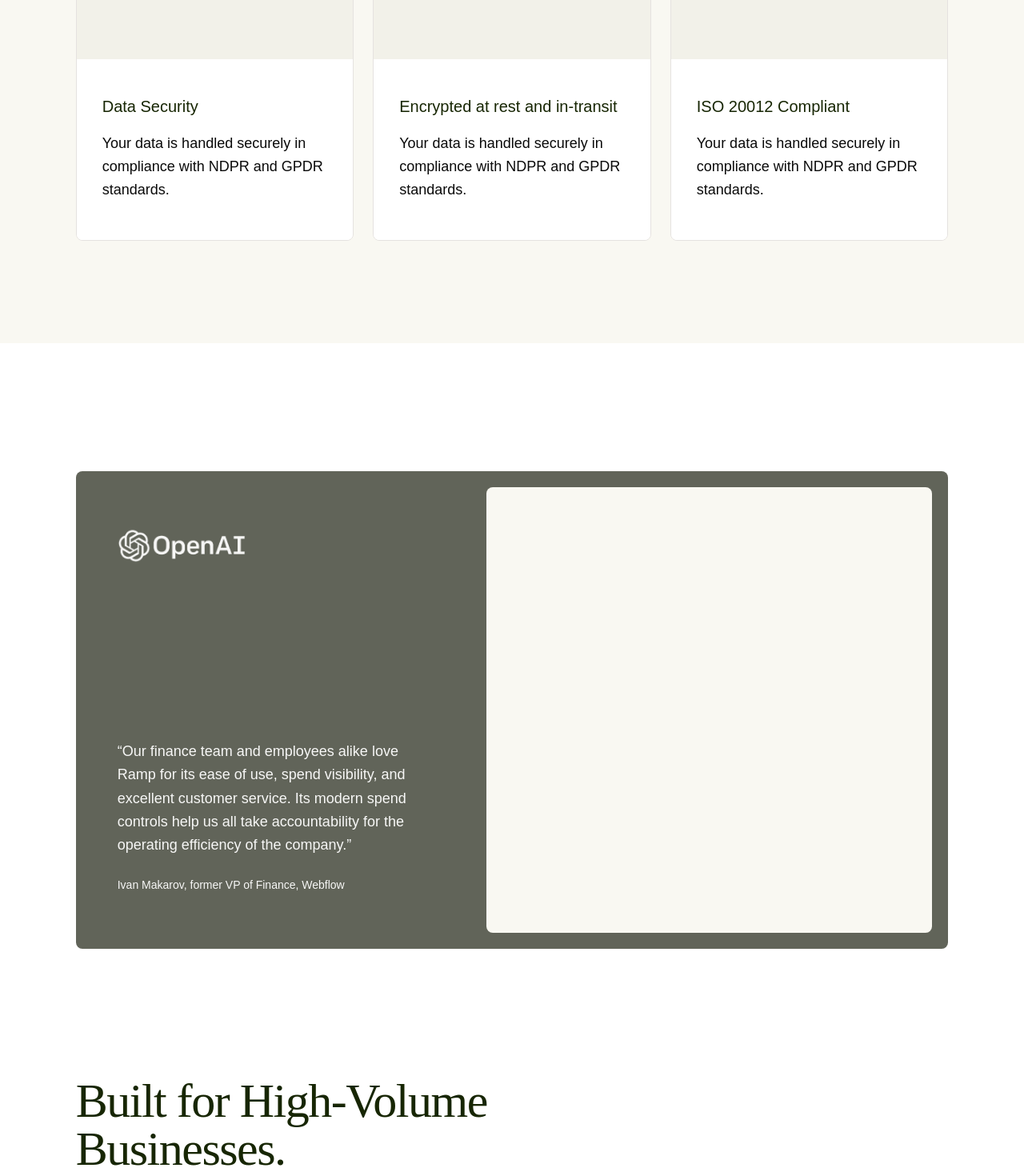
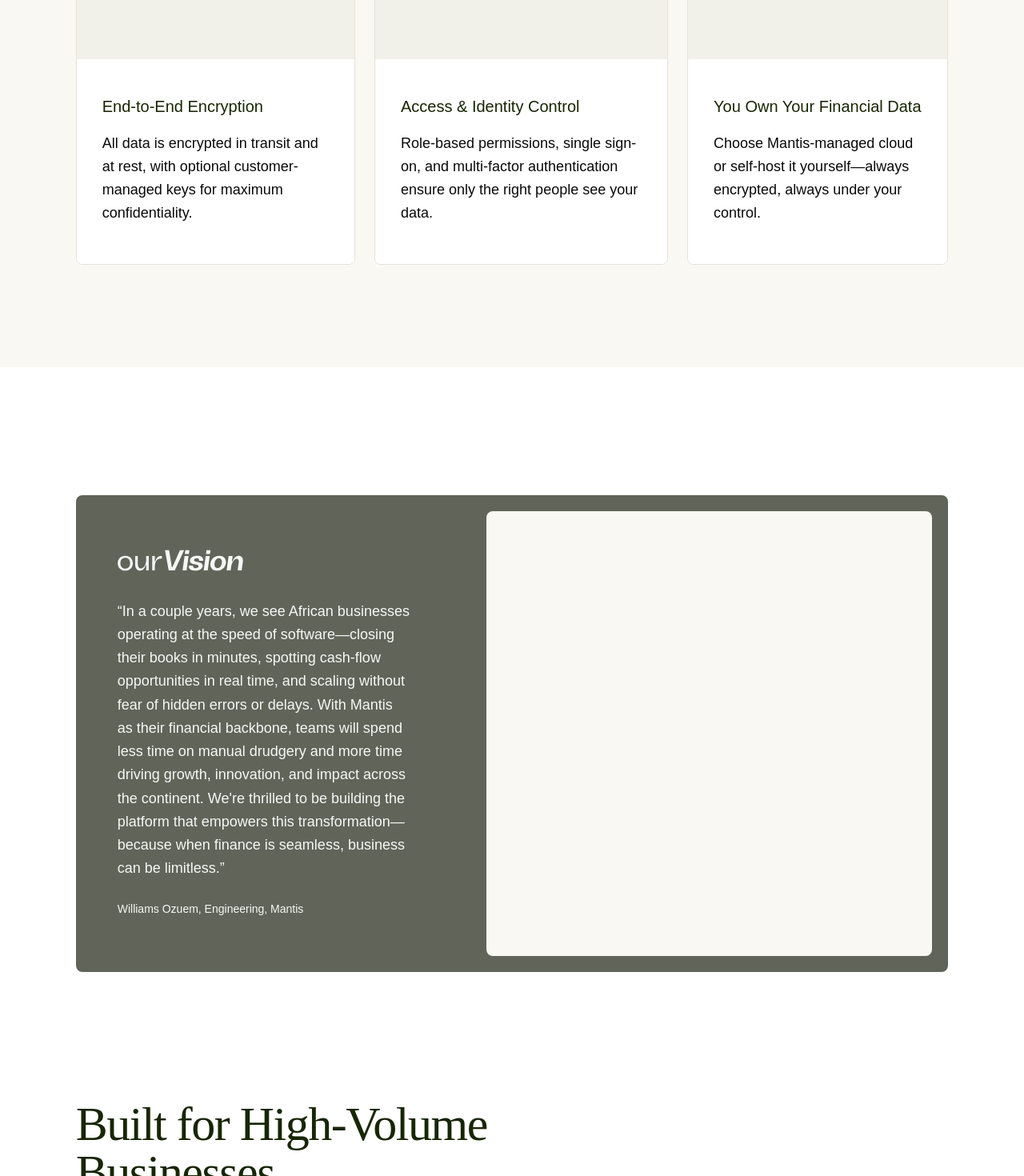
Before and after one commit to trymantis/mantis-web, a React (Vite) app: page / in a window 1280 px wide. Shown: the part 4320-5790 px from the top of the page at 80% size. Built offline with nearby package versions, Linux system fonts and the light colour scheme; a web font is replaced by a local one.

Commit message:
Fixed copies

```diff
--- a/src/components/Sections/EarlyAccessModal.jsx
+++ b/src/components/Sections/EarlyAccessModal.jsx
@@ -96,7 +96,7 @@ const EarlyAccessModal = ({ isOpen, onClose }) => {
   };
 
   const handleScheduleDemo = () => {
-    const calendlyUrl = "https://calendly.com/your-calendly-url";
+    const calendlyUrl = "https://calendly.com/onyedikasgn/mantis-demo";
     const prefillParams = new URLSearchParams({
       email: formData.email,
       name: `${formData.firstName} ${formData.lastName}`,
@@ -247,8 +247,9 @@ const EarlyAccessModal = ({ isOpen, onClose }) => {
             <div className="flex flex-col md:flex-row justify-between gap-4 md:items-center">
               <P2 content="See Mantis in action." color="text-gray-600" />
               <div className="w-auto">
-                <PrimaryBtn
+                <SecondaryBtn
                   title="Schedule a demo"
+                  className="border-green text-green"
                   onClick={handleScheduleDemo}
                 />
               </div>
--- a/src/components/Sections/Security.jsx
+++ b/src/components/Sections/Security.jsx
@@ -9,9 +9,9 @@ const Security = () => {
             <P1 content="Mantis enables accountants, finance professionals and small-business owners" color="black"/>
         </div>
         <div className="flex flex-col xl:flex-row items-center justify-center self-stretch gap-6 lg:gap-7 xl:gap-6">
-            <SecurityCard h6Content="Data Security" p2Content="Your data is handled securely in compliance with NDPR and GPDR standards."/>
-            <SecurityCard h6Content="Encrypted at rest and in-transit" p2Content="Your data is handled securely in compliance with NDPR and GPDR standards."/>
-            <SecurityCard h6Content="ISO 20012 Compliant" p2Content="Your data is handled securely in compliance with NDPR and GPDR standards."/>
+            <SecurityCard h6Content="End-to-End Encryption" p2Content="All data is encrypted in transit and at rest, with optional customer-managed keys for maximum confidentiality."/>
+            <SecurityCard h6Content="Access & Identity Control" p2Content="Role-based permissions, single sign-on, and multi-factor authentication ensure only the right people see your data."/>
+            <SecurityCard h6Content="You Own Your Financial Data" p2Content="Choose Mantis-managed cloud or self-host it yourself—always encrypted, always under your control."/>
         </div>
     </section>
   )
--- a/src/components/Sections/Testimonials.jsx
+++ b/src/components/Sections/Testimonials.jsx
@@ -5,11 +5,11 @@ const Testimonials = () => {
     <section className="flex flex-col xl:flex-row justify-between gap-10 xl:gap-16 mx-7.4 my-16 md:my-40 p-3 lg:p-5 rounded-md md:rounded-lg bg-grey3">
         <div className="flex flex-col justify-between order-2 xl:order-1 py-6 lg:py-12 px-3 lg:px-8 gap-8 xl:w-[454px]">
             <div className="">
-                <img src="/OpenAI.png" alt="Logo" className="max-w-28 sm:max-w-32 lg:max-w-40"/>
+                <img src="/ourVision.svg" alt="Logo" className="max-w-28 sm:max-w-32 lg:max-w-40"/>
             </div>
             <div className="flex flex-col gap-6">
-                <P2 content="“Our finance team and employees alike love Ramp for its ease of use, spend visibility, and excellent customer service. Its modern spend controls help us all take accountability for the operating efficiency of the company.”" color="text-grey4"/>
-                <P4 content="Ivan Makarov, former VP of Finance, Webflow" color="text-grey4" weight="light"/>
+                <P2 content="“In a couple years, we see African businesses operating at the speed of software—closing their books in minutes, spotting cash-flow opportunities in real time, and scaling without fear of hidden errors or delays. With Mantis as their financial backbone, teams will spend less time on manual drudgery and more time driving growth, innovation, and impact across the continent. We're thrilled to be building the platform that empowers this transformation—because when finance is seamless, business can be limitless.”" color="text-grey4"/>
+                <P4 content="Williams Ozuem, Engineering, Mantis" color="text-grey4" weight="light"/>
             </div>
         </div>
         <div className="order-1 xl:order-2 aspect-square w-full xl:w-[594px] rounded-md md:rounded-lg bg-cream">
```
Also changed, not shown: public/ourVision.svg (added).
